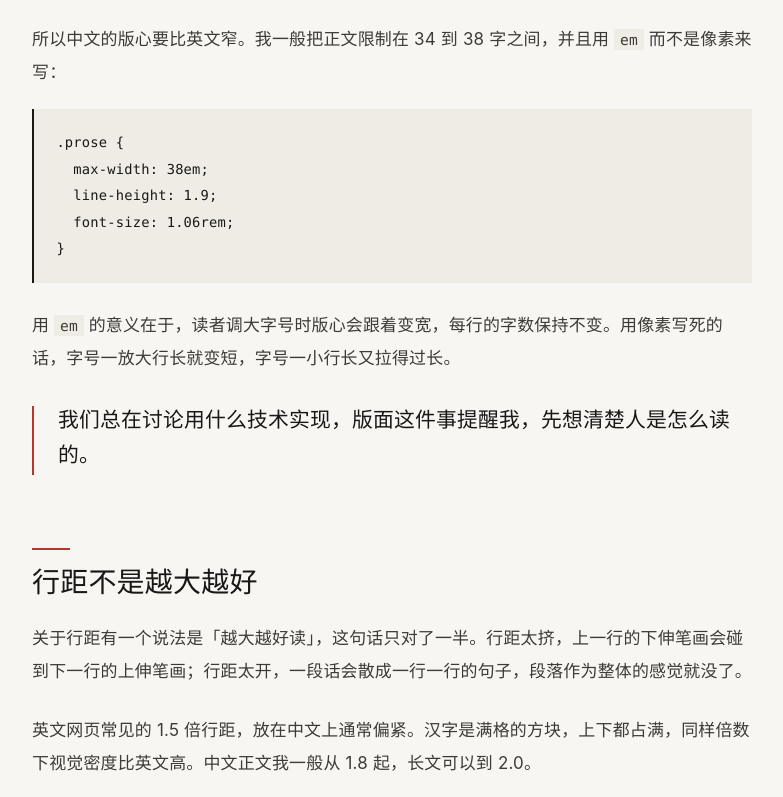
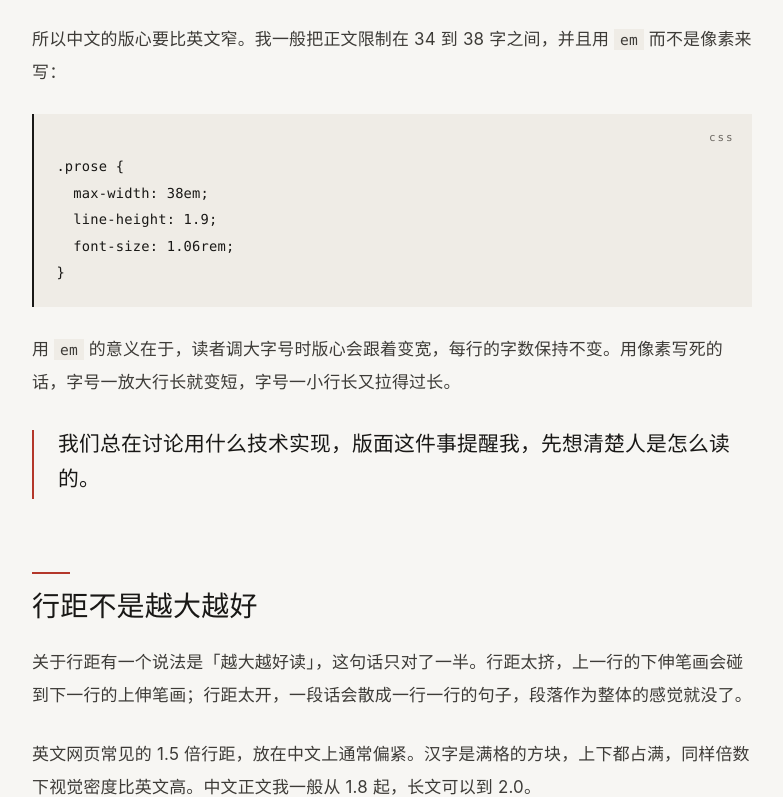
Before and after one commit to zurichscud/blogs, a website: page posts/typesetting-basics.html in a window 1280 px wide. Shown: the part 1865-2662 px from the top of the page, without its empty margins (248-1031 px from the left). Drawn offline with Linux system fonts and the light colour scheme.

Commit message:
代码块显示语言：右上角标签，不参与选中

```diff
--- a/posts/typesetting-basics.html
+++ b/posts/typesetting-basics.html
@@ -87,12 +87,15 @@
           <p>中文一个字就是一个方块，词与词之间没有空格。同样宽度的容器，中文一行装下的信息量远大于英文。700 像素宽的段落，英文大约放得下 75 个字符，中文能放到 40 多个字。</p>
           <p>40 多个字一行的问题是：眼睛读到行尾，回行找下一个起点时容易串行。英文因为单词长短不一，行尾参差不齐，反倒给眼睛留了自然的停靠点。</p>
           <p>所以中文的版心要比英文窄。我一般把正文限制在 34 到 38 字之间，并且用 <code>em</code> 而不是像素来写：</p>
+          <div class="code">
+          <span class="code__lang" aria-hidden="true">css</span>
           <pre><code class="language-css">.prose {
   max-width: 38em;
   line-height: 1.9;
   font-size: 1.06rem;
 }
 </code></pre>
+          </div>
           <p>用 <code>em</code> 的意义在于，读者调大字号时版心会跟着变宽，每行的字数保持不变。用像素写死的话，字号一放大行长就变短，字号一小行长又拉得过长。</p>
           <blockquote>
           <p>我们总在讨论用什么技术实现，版面这件事提醒我，先想清楚人是怎么读的。</p>
--- a/styles.css
+++ b/styles.css
@@ -1093,6 +1093,27 @@ html[data-theme="dark"] .theme-toggle__dial {
   font-size: 1em;
 }
 
+/* 带语言的代码块：右上角一个小标签，标签那一条不参与选中，复制代码不会带上它 */
+.prose .code {
+  position: relative;
+}
+
+.prose .code pre {
+  padding-top: 2.5rem;
+}
+
+.prose .code__lang {
+  position: absolute;
+  top: 0.8rem;
+  right: 1.1rem;
+  font-family: var(--font-mono);
+  font-size: 0.68rem;
+  letter-spacing: 0.18em;
+  color: var(--muted);
+  user-select: none;
+  pointer-events: none;
+}
+
 .prose figure {
   margin-top: 2.2em;
 }
```
Also changed, not shown: scripts/build-post.mjs (+12 -0 lines), README.md.
